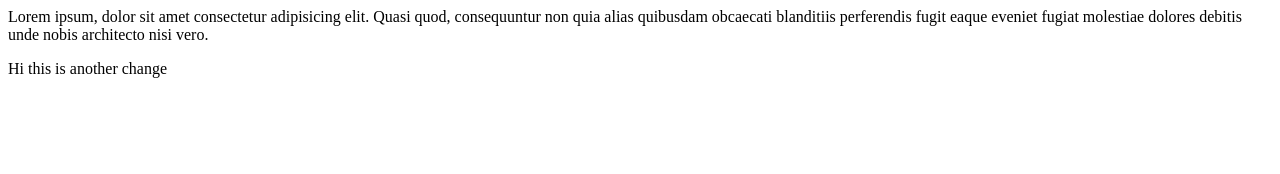
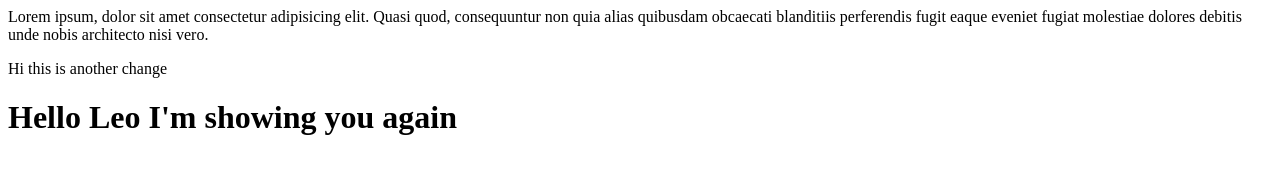
Before and after one commit to future-sphere/se4-02, a plain HTML site: page index.html in a window 1280 px wide. Drawn offline with Linux system fonts and the light colour scheme.

Commit message:
Another update

```diff
--- a/index.html
+++ b/index.html
@@ -8,5 +8,6 @@
       nisi vero.
     </p>
     <p>Hi this is another change</p>
+    <h1>Hello Leo I'm showing you again</h1>
   </body>
 </html>
```
